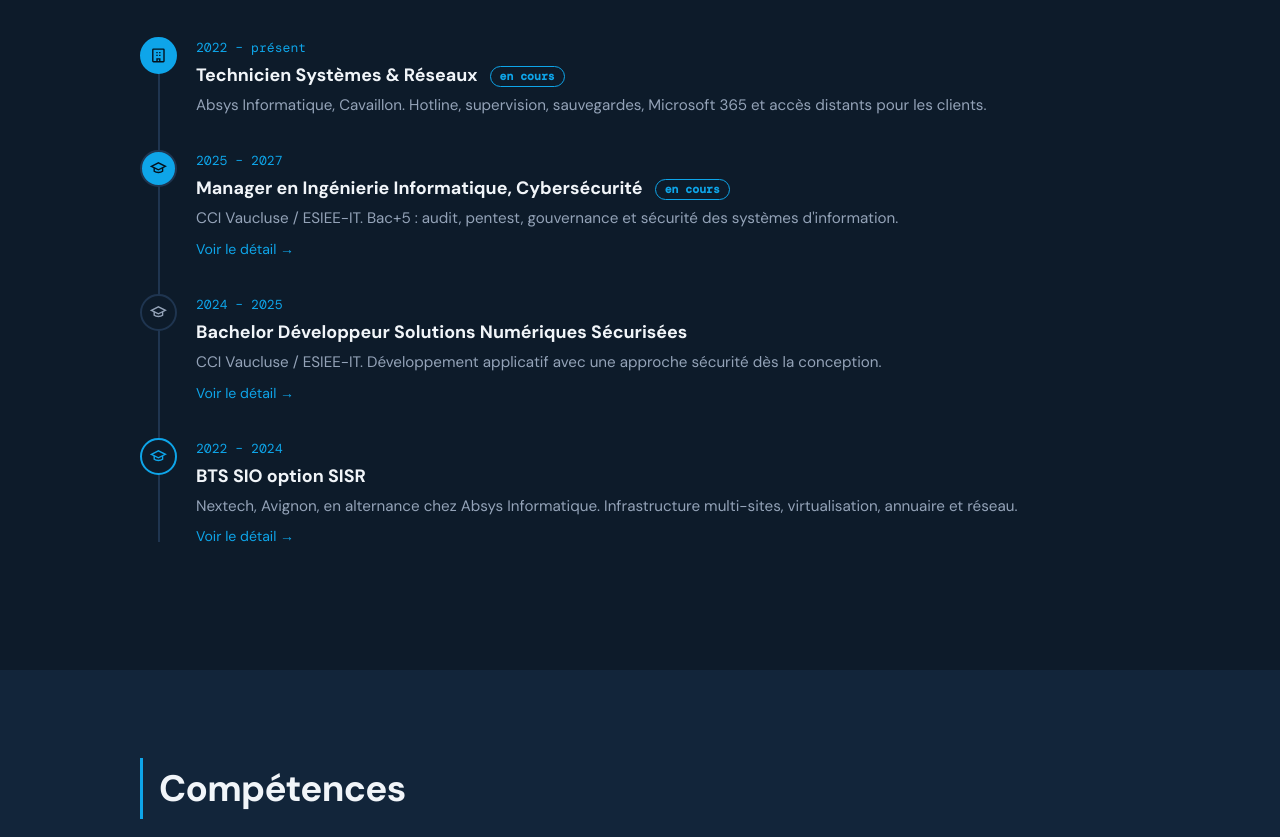
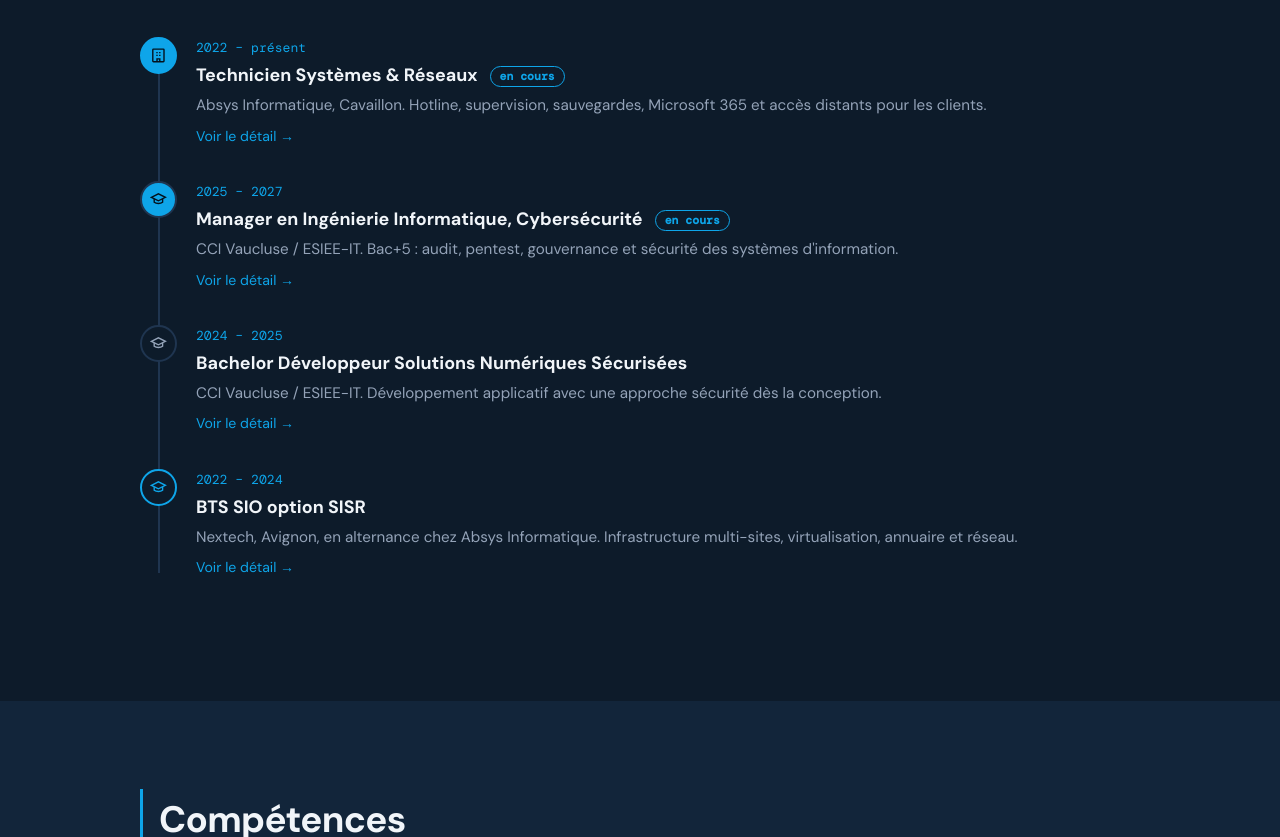
Before and after one commit to N0culus/N0culus.github.io, a plain HTML site: page index.html in a window 1280 px wide. Shown: the part 1633-2470 px from the top of the page. Drawn offline with nearby package versions, Linux system fonts and the light colour scheme.

Commit message:
Changements index

```diff
--- a/index.html
+++ b/index.html
@@ -66,6 +66,7 @@
         <div class="date">2022 – présent</div>
         <h3>Technicien Systèmes &amp; Réseaux <span class="badge">en cours</span></h3>
         <p>Absys Informatique, Cavaillon. Hotline, supervision, sauvegardes, Microsoft 365 et accès distants pour les clients.</p>
+        <a class="tl-more" href="entreprise-alternance.html">Voir le détail →</a>
       </li>
       <li class="now">
         <span class="ico"><svg viewBox="0 0 24 24" fill="none" stroke="currentColor" stroke-width="2"><path d="M2 9l10-5 10 5-10 5z"/><path d="M6 11v5c3 2.5 9 2.5 12 0v-5"/></svg></span>
```
